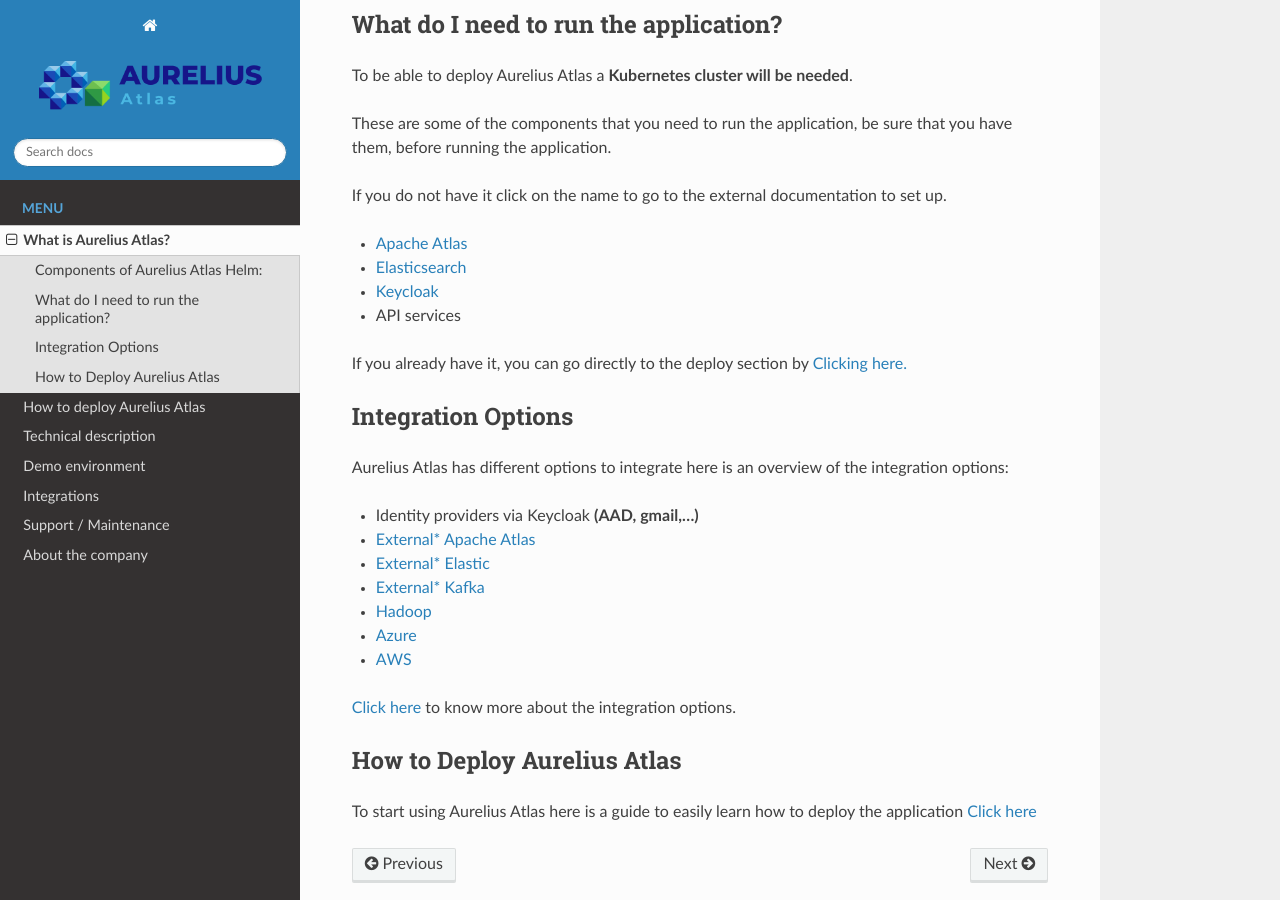
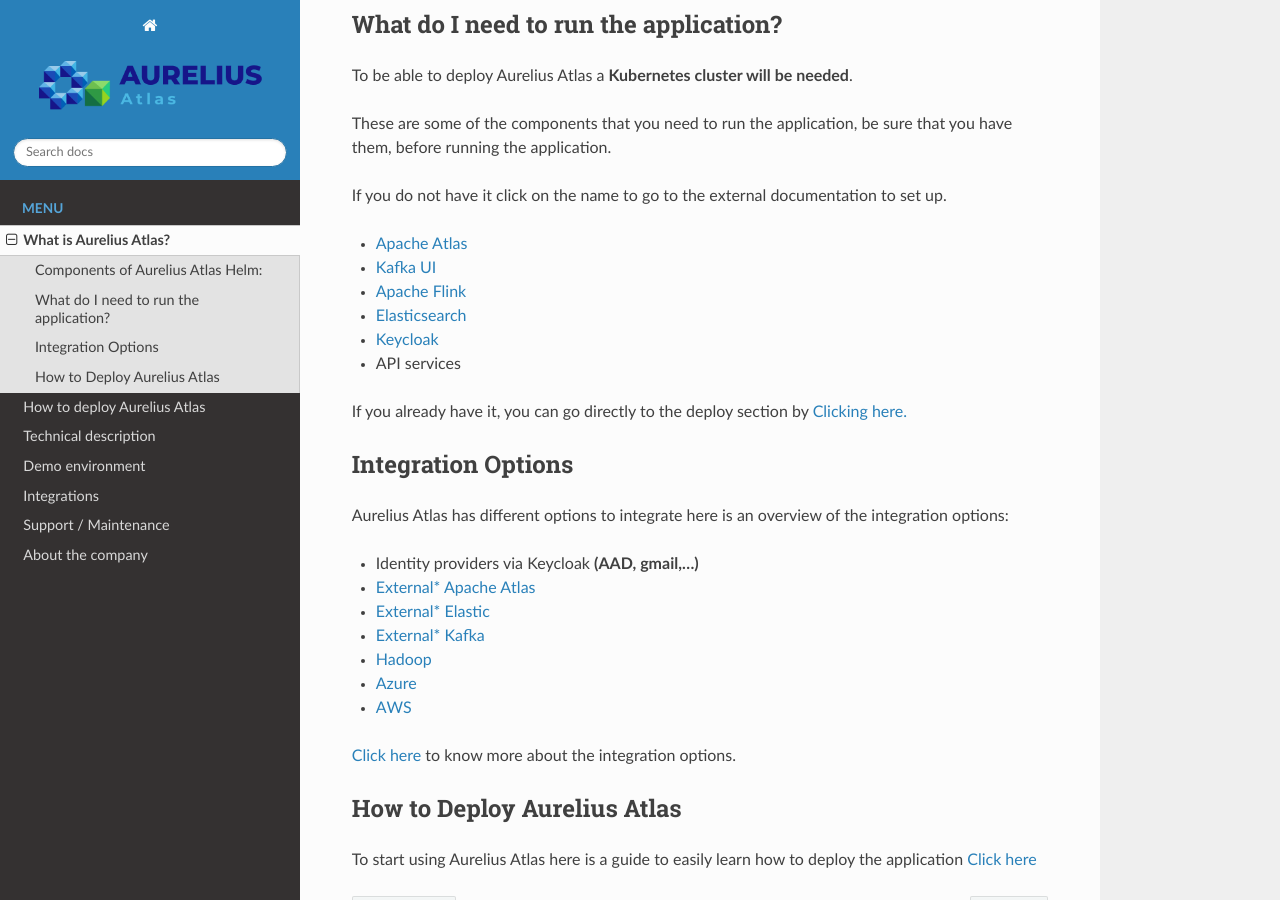
Before and after one commit to aureliusenterprise/doc_technical_manual, a Sphinx documentation site: the page built from DOc/docs/source/Options/what.rst, in a window 1280 px wide and 900 px high, scrolled down 2278 px. Built offline with Sphinx 7.4.7 and the Read the Docs theme 2.0.0, drawn with Linux system fonts in a browser that asks for light colours; pages that are not in the unit, such as notebooks, are missing from menus.

Commit message:
links to the index

```diff
--- a/DOc/docs/source/Options/what.rst
+++ b/DOc/docs/source/Options/what.rst
@@ -97,6 +97,10 @@
 
 -  `Apache Atlas <https://atlas.apache.org/#/>`__
 
+-  `Kafka UI <https://kafka.apache.org/>`__
+
+-  `Apache Flink <https://flink.apache.org/>`__
+
 -  `Elasticsearch <https://www.elastic.co/guide/index.html>`__
 
 -  `Keycloak <https://www.keycloak.org/documentation>`__
```
